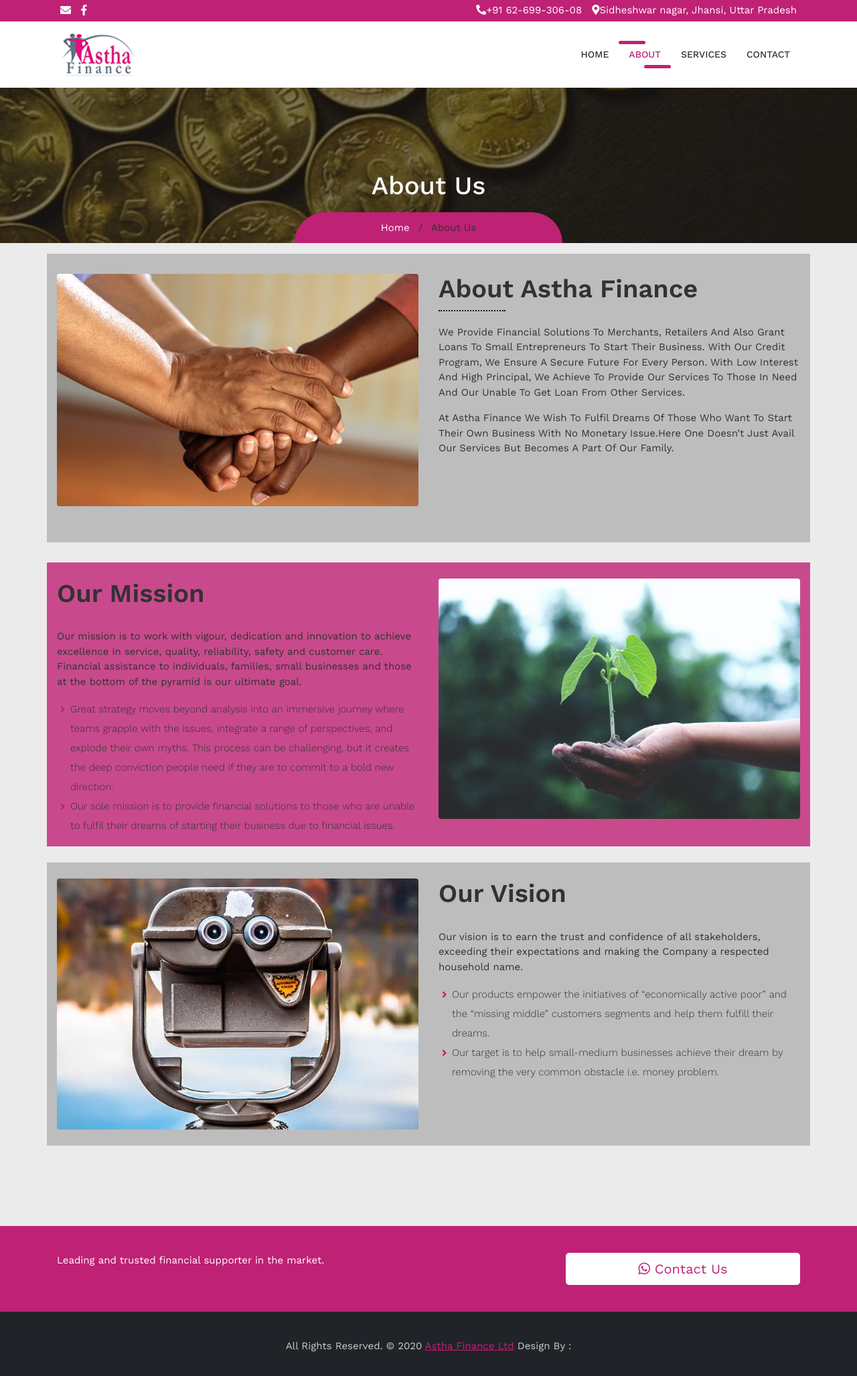
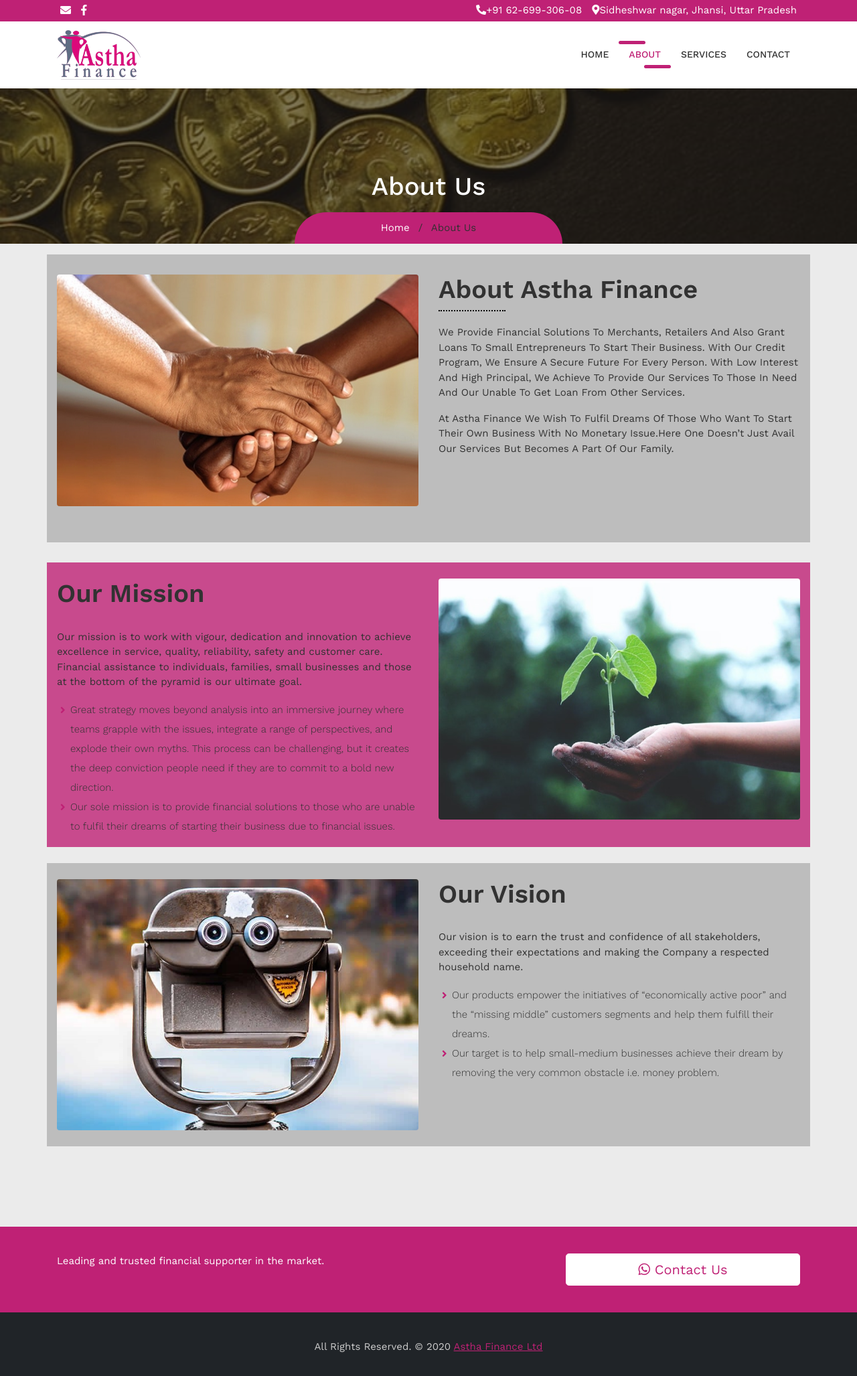
Before and after one commit to navneetsingh3766/astha, a plain HTML site: page about.html in a window 1280 px wide. Shown: the whole page at 67% size. Drawn offline with nearby package versions, Linux system fonts and the light colour scheme.

Commit message:
logo changed

```diff
--- a/about.html
+++ b/about.html
@@ -49,7 +49,7 @@
     <nav class="navbar navbar-expand-lg navbar-dark bg-light top-nav">
         <div class="container">
             <a class="navbar-brand" href="index.html">
-				<img src="images/img/logo-1.png" alt="logo" />
+				<img style="width: 125px;" src="images/img/Logo.png" alt="logo" />
             </a>
             <button class="navbar-toggler navbar-toggler-right" type="button" data-toggle="collapse" data-target="#navbarResponsive" aria-controls="navbarResponsive" aria-expanded="false" aria-label="Toggle navigation">
 				<span class="fas fa-bars"></span>
@@ -250,7 +250,7 @@
     <!--footer starts from here-->
     <footer class="footer">
         <div class="container">
-            <p class="copyright text-center">All Rights Reserved. &copy; 2020 <a href="#">Astha Finance Ltd</a> Design By :
+            <p class="copyright text-center">All Rights Reserved. &copy; 2020 <a href="#">Astha Finance Ltd</a>
             </p>
         </div>
     </footer>
```
Also changed, not shown: 404.html (+1 -1 lines), contact.html (+1 -1 lines), index.html (+1 -1 lines), services.html (+1 -1 lines), images/img/Logo.png (added), images/img/Originals/IMG-20200911-WA0023.jpg (added), images/img/Originals/image18.png (added), images/img/Originals/logo-10.png (renamed from images/img/logo-1.png), images/img/waste/logo-1.png (added), images/img/waste/logo.jpg (renamed from images/img/logo.jpg).
